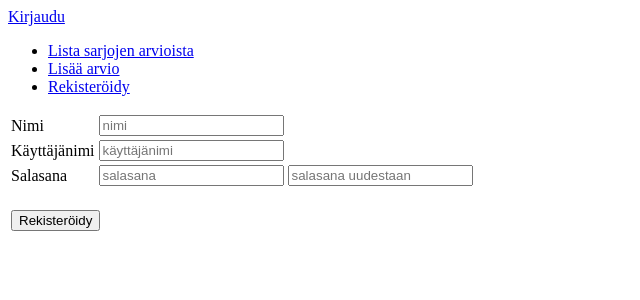
After one commit to elmanevala/Sarjatietokanta, a Flask app: page /auth/registration in a window 1280 px wide. The commit adds this page. Shown: the top 300 px of the page, without its empty margins (0-640 px from the left). Run offline with Flask 2, Linux system fonts and the light colour scheme.

Commit message:
Toiminnallisuus rekisteröitymistä varten

```diff
--- a/application/arviot/forms.py
+++ b/application/arviot/forms.py
@@ -3,8 +3,8 @@ from wtforms import StringField, BooleanField, validators
 
 class ArvioKaavake(FlaskForm):
 
-    arvio = StringField("Arvio: ", [validators.Length(min=2)], render_kw={"placeholder": "arvio"})
-    sarja_id = StringField("sarja_id", [validators.Length(min=2)], render_kw={"placeholder": "sarja"})  #kun sarjatietokanta on lisätty sovellukseen validator tarkistaa onko kyseista sarjaa olemassa
+    arvio = StringField("Arvio: ", [validators.Length(min=2, message='Arvion oltava ainakin kaksi merkkiä.')], render_kw={"placeholder": "arvio"})
+    sarja_id = StringField("sarja_id", [validators.Length(min=2, message='Sarjan oltava ainakin kaksi merkkiä.')], render_kw={"placeholder": "sarja"})  #kun sarjatietokanta on lisätty sovellukseen validator tarkistaa onko kyseista sarjaa olemassa
     katsottu = BooleanField("Katsottu loppuun")
 
     class Meta:
--- a/application/auth/forms.py
+++ b/application/auth/forms.py
@@ -1,5 +1,5 @@
 from flask_wtf import FlaskForm
-from wtforms import PasswordField, StringField
+from wtforms import PasswordField, StringField, validators
 
 class LoginForm(FlaskForm):
     kayttajanimi = StringField("Käyttäjänimi", render_kw={"placeholder": "käyttäjänimi"})
@@ -7,3 +7,13 @@ class LoginForm(FlaskForm):
 
     class Meta:
         csrf = False
+
+
+class RegistrationForm(FlaskForm):
+    nimi = StringField("Nimi", [validators.Length(min=3, message='Nimi vähintään kolme merkkiä pitkä')], render_kw={"placeholder": "nimi"})
+    kayttajanimi = StringField("Käyttäjänimi", [validators.Length(min=3, message='Käyttäjänimi vähintään kolme merkkiä pitkä')], render_kw={"placeholder": "käyttäjänimi"})
+    salasana = PasswordField("Salasana",  [validators.EqualTo('tarkistus', message='Salasanat eri')], render_kw={"placeholder": "salasana"}, )
+    tarkistus = PasswordField("Salasana", render_kw={"placeholder": "salasana uudestaan"})
+
+    class Meta:
+        csrf = False
--- a/application/auth/views.py
+++ b/application/auth/views.py
@@ -1,8 +1,9 @@
 from flask import render_template, request, redirect, url_for
 
-from application import app
+from application import app, db
 from application.auth.models import Kayttaja
-from application.auth.forms import LoginForm
+from application.auth.forms import LoginForm, RegistrationForm
+from flask_login import login_user, logout_user
 
 @app.route("/auth/login", methods = ["GET", "POST"])
 def auth_login():
@@ -18,5 +19,32 @@ def auth_login():
                                error = "Ei käyttäjänimeä tai salasanaa")
 
 
-    print("Käyttäjä " + kayttaja.nimi + " tunnistettiin")
+    login_user(kayttaja)
     return redirect(url_for("index"))
+
+
+@app.route("/auth/logout")
+def auth_logout():
+    logout_user()
+    return redirect(url_for("index"))
+
+
+@app.route("/auth/registration")
+def auth_register():
+    return render_template("auth/registrationform.html", form = RegistrationForm())
+
+
+@app.route("/auth/", methods=["POST"])
+def auth_uusiKayttaja():
+
+    form = RegistrationForm(request.form)
+
+    if not form.validate():
+        return render_template("auth/registrationform.html", form = form)
+
+    k = Kayttaja(form.nimi.data, form.kayttajanimi.data, form.salasana.data)
+
+    db.session().add(k)
+    db.session().commit()
+
+    return redirect(url_for("auth_login"))
--- a/application/templates/auth/loginform.html
+++ b/application/templates/auth/loginform.html
@@ -22,7 +22,7 @@
     </tr>
     <tr>
       <td colspan="2">
-	<input type="submit" value="Login"/>
+	<input type="submit" value="Kirjaudu"/>
       </td>
     </tr>
 </form>
--- /dev/null
+++ b/application/templates/auth/registrationform.html
@@ -0,0 +1,50 @@
+{% extends "layout.html" %}
+
+{% block body %}
+{{ error }}
+<form method="POST" action="{{ url_for('auth_uusiKayttaja') }}">
+  <table>
+    <tr>
+      <td>
+	{{ form.nimi.label }}
+      </td>
+      <td>
+	{{ form.nimi }}
+      </td>
+    </tr>
+    <tr>
+        <td>
+      {{ form.kayttajanimi.label }}
+        </td>
+        <td>
+      {{ form.kayttajanimi }}
+        </td>
+      </tr>
+    <tr>
+      <td>
+	{{ form.salasana.label }}
+      </td>
+      <td>
+	{{ form.salasana }} <td>{{ form.tarkistus }}</td>
+      </td>
+    </tr>
+    <td>
+        <ul>
+            {% for error in form.kayttajanimi.errors %}
+          <li>{{ error }}</li>
+          {% endfor %}
+            {% for error in form.nimi.errors %}
+            <li>{{ error }}</li>
+            {% endfor %}
+          {% for error in form.salasana.errors %}
+          <li>{{ error }}</li>
+          {% endfor %}
+        </ul>
+      </td>
+    <tr>
+      <td colspan="2">
+	<input type="submit" value="Rekisteröidy"/>
+      </td>
+    </tr>
+</form>
+{% endblock %}
--- a/application/templates/layout.html
+++ b/application/templates/layout.html
@@ -6,9 +6,18 @@
   </head>
 
   <body>
+    {% if current_user.is_authenticated %}
+    <p>
+    Kirjautunut nimellä {{ current_user.nimi }}.  <a href="{{ url_for('auth_logout') }}">Kirjaudu ulos</a>
+    </p>
+    {% else %}
+    <a href="{{ url_for('auth_login') }}">Kirjaudu</a>
+    {% endif %}
+
     <ul>
       <li><a href="{{ url_for('arviot_lista') }}">Lista sarjojen arvioista</a></li>
       <li><a href="{{ url_for('arviot_kaavio') }}">Lisää arvio</a></li>
+      <li><a href="{{ url_for('auth_register') }}">Rekisteröidy</a></li>
     </ul>
     {% block body %}
       <p>
```
Also changed, not shown: application/__init__.py (+15 -0 lines), application/templates/arviot/uusi.html (+2 -5 lines).
